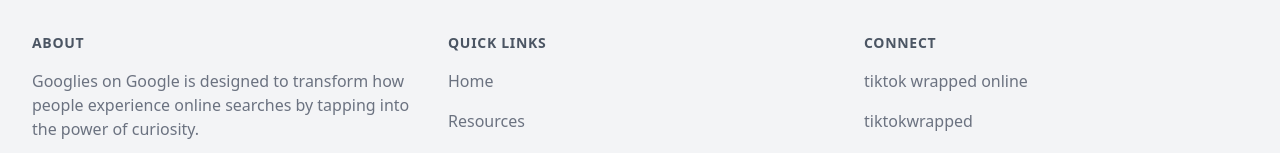
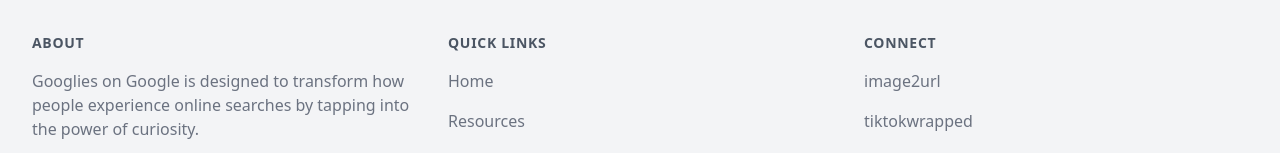
Before and after one commit to abel-yelin/googlies, a Next.js app: page / in a window 1280 px wide. Shown: the part 2281-2434 px from the top of the page. Built offline with nearby package versions, Linux system fonts and the light colour scheme; no server answers.

Commit message:
添加外链

```diff
--- a/src/components/Footer.js
+++ b/src/components/Footer.js
@@ -46,8 +46,8 @@
             <h3 className="text-sm font-semibold text-gray-600 tracking-wider uppercase">Connect</h3>
             <ul className="mt-4 space-y-4">
               <li>
-                <a href="https://tiktokwrapped.online/" target="_blank" className="text-base text-gray-500 hover:text-gray-900">
-                  tiktok wrapped online
+                <a href="https://www.image2url.com/" target="image to url" className="text-base text-gray-500 hover:text-gray-900">
+                  image2url
                 </a>
               </li>
               <li>
```
